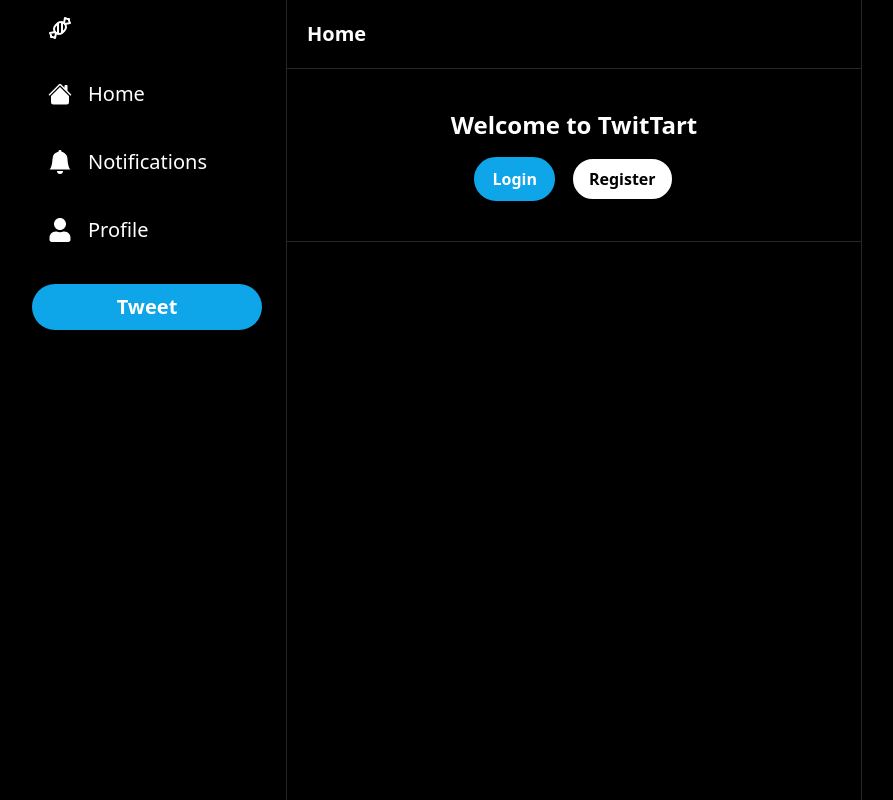
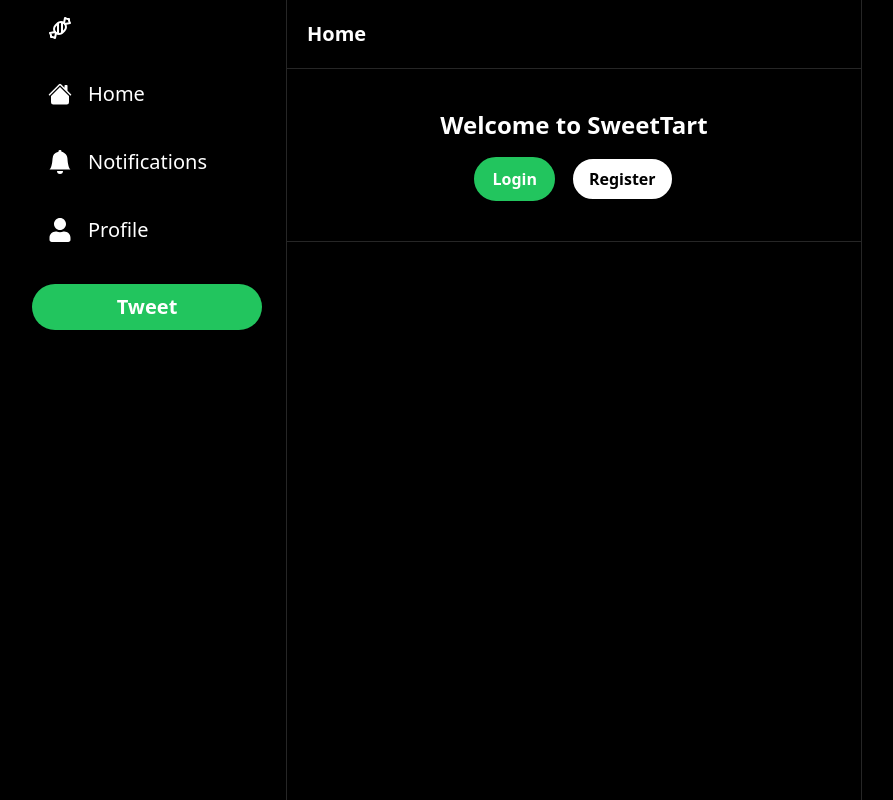
Before and after one commit to ShahariarNiloy/SweetTart, a Next.js app: page / in a window 1280 px wide. Shown: the whole page, without its empty margins (66-959 px from the left). Built offline with nearby package versions, Linux system fonts and the light colour scheme; no server answers; the database is empty.

Commit message:
color change

```diff
--- a/package.json
+++ b/package.json
@@ -1,5 +1,5 @@
 {
-  "name": "twittart",
+  "name": "sweettart",
   "version": "0.1.0",
   "private": true,
   "scripts": {
--- a/src/components/Button.tsx
+++ b/src/components/Button.tsx
@@ -30,9 +30,9 @@ const Button: React.FC<ButtonProps> = ({
         transition
         border-2
         ${fullWidth ? "w-full" : "w-fit"}
-        ${secondary ? "bg-white" : "bg-sky-500"}
+        ${secondary ? "bg-white" : "bg-green-500"}
         ${secondary ? "text-black" : "text-white"}
-        ${secondary ? "border-black" : "border-sky-500"}
+        ${secondary ? "border-black" : "border-green-500"}
         ${large ? "text-xl" : "text-md"}
         ${large ? "px-5" : "px-4"}
         ${large ? "py-3" : "py-2"}
--- a/src/components/Form.tsx
+++ b/src/components/Form.tsx
@@ -95,7 +95,7 @@ const Form: React.FC<FormProps> = ({ placeholder, isComment, postId }) => {
       ) : (
         <div className="py-8">
           <h1 className="text-white text-2xl text-center mb-4 font-bold">
-            Welcome to TwitTart
+            Welcome to SweetTart
           </h1>
           <div className="flex flex-row items-center justify-center gap-4">
             <Button label="Login" onClick={loginModal.onOpen} />
--- a/src/components/Input.tsx
+++ b/src/components/Input.tsx
@@ -36,7 +36,7 @@ const Input: React.FC<InputProps> = ({
           rounded-md
           outline-none
           text-white
-          focus:border-sky-500
+          focus:border-green-500
           focus:border-2
           transition
           disabled:bg-neutral-900
--- a/src/components/layout/SidebarItem.tsx
+++ b/src/components/layout/SidebarItem.tsx
@@ -60,7 +60,7 @@ const SidebarItem: React.FC<SidebarItemProps> = ({
       >
         <Icon size={28} color="white" />
         {alert ? (
-          <BsDot className="text-sky-500 absolute -top-4 left-0" size={70} />
+          <BsDot className="text-green-500 absolute -top-4 left-0" size={70} />
         ) : null}
       </div>
       <div
@@ -81,7 +81,7 @@ const SidebarItem: React.FC<SidebarItemProps> = ({
         <Icon size={24} color="white" />
         <p className="hidden lg:block text-white text-xl">{label}</p>
         {alert ? (
-          <BsDot className="text-sky-500 absolute -top-4 left-0" size={70} />
+          <BsDot className="text-green-500 absolute -top-4 left-0" size={70} />
         ) : null}
       </div>
     </div>
--- a/src/components/layout/SidebarTweetButton.tsx
+++ b/src/components/layout/SidebarTweetButton.tsx
@@ -30,7 +30,7 @@ const SidebarTweetButton = () => {
         flex
         items-center
         justify-center
-        bg-sky-500
+        bg-green-500
         hover:bg-opacity-80
         transition
         cursor-pointer
@@ -46,7 +46,7 @@ const SidebarTweetButton = () => {
         px-4
         py-2
         rounded-full
-        bg-sky-500
+        bg-green-500
         hover:bg-opacity-90
         cursor-pointer
       "
--- a/src/components/modals/LoginModal.tsx
+++ b/src/components/modals/LoginModal.tsx
@@ -61,7 +61,7 @@ const LoginModal = () => {
   const footerContent = (
     <div className="text-neutral-400 text-center mt-4">
       <p>
-        First time using TwitTart?
+        First time using SweetTart?
         <span
           onClick={onToggle}
           className="
--- a/src/components/posts/PostItem.tsx
+++ b/src/components/posts/PostItem.tsx
@@ -107,7 +107,7 @@ const PostItem: React.FC<PostItemProps> = ({ data = {}, userId }) => {
                 gap-2
                 cursor-pointer
                 transition
-                hover:text-sky-500
+                hover:text-green-500
             "
             >
               <AiOutlineMessage size={20} />
--- a/src/pages/_document.tsx
+++ b/src/pages/_document.tsx
@@ -3,7 +3,7 @@ import { Html, Head, Main, NextScript } from "next/document";
 export default function Document() {
   return (
     <Html lang="en">
-      <Head title="TwitTart" />
+      <Head title="SweetTart" />
       <body>
         <Main />
         <NextScript />
```
